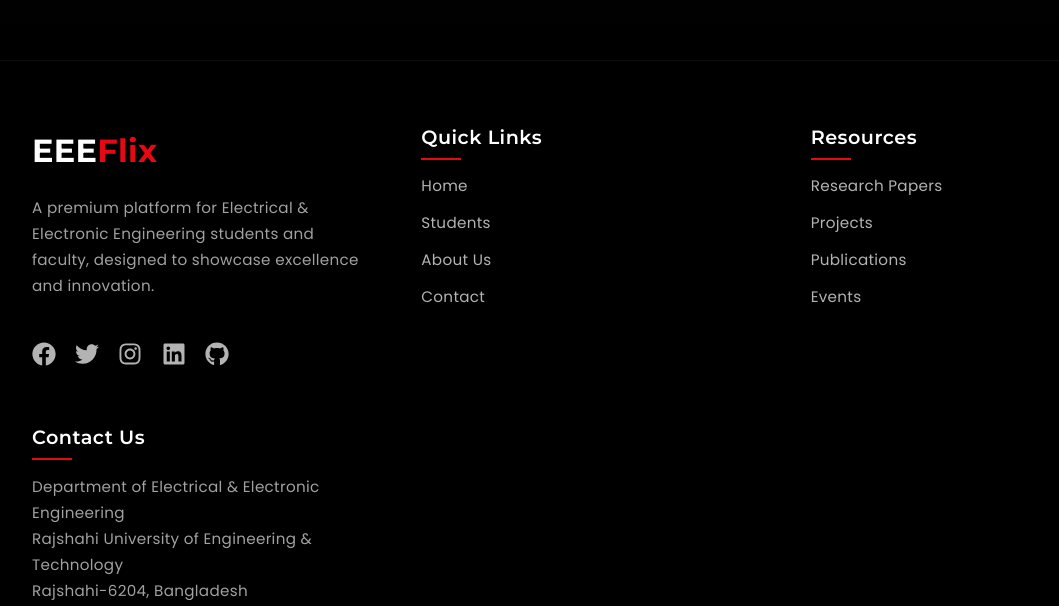
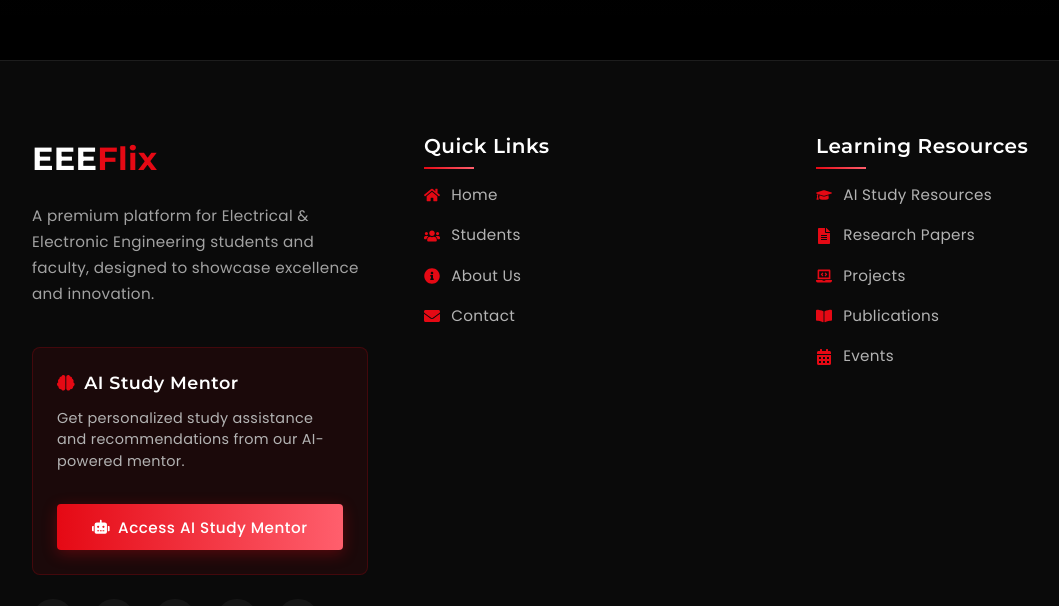
Before and after one commit to shafinkhanruet/eeeflix-app, a React (Create React App) app: page /contact in a window 1280 px wide. Shown: the part 2172-2778 px from the top of the page, without its empty margins (48-1107 px from the left). Built offline with nearby package versions, Linux system fonts and the light colour scheme.

Commit message:
Improve Footer with darker background, icons for links, and add AI Study Mentor feature

```diff
--- a/src/components/Footer.js
+++ b/src/components/Footer.js
@@ -1,17 +1,37 @@
-import React, { useContext } from 'react';
+import React, { useContext, useState } from 'react';
 import styled from 'styled-components';
 import { motion } from 'framer-motion';
-import { FaFacebook, FaTwitter, FaInstagram, FaLinkedin, FaGithub } from 'react-icons/fa';
+import {
+  FaFacebook,
+  FaTwitter,
+  FaInstagram,
+  FaLinkedin,
+  FaGithub,
+  FaHome,
+  FaUsers,
+  FaInfoCircle,
+  FaEnvelope,
+  FaFileAlt,
+  FaLaptopCode,
+  FaBookOpen,
+  FaCalendarAlt,
+  FaPhoneAlt,
+  FaMapMarkerAlt,
+  FaEnvelopeOpenText,
+  FaRobot,
+  FaGraduationCap,
+  FaBrain
+} from 'react-icons/fa';
 import { SoundContext } from '../contexts/SoundContext';
 
 const FooterContainer = styled.footer`
-  background: #000000;
+  background: #0A0A0A;
   backdrop-filter: blur(12px);
-  padding: 4rem 0 2rem;
+  padding: 4.5rem 0 2rem;
   position: relative;
   z-index: 10;
-  border-top: 1px solid rgba(255, 255, 255, 0.05);
-  box-shadow: 0 -4px 30px rgba(0, 0, 0, 0.15);
+  border-top: 1px solid rgba(255, 255, 255, 0.08);
+  box-shadow: 0 -5px 35px rgba(0, 0, 0, 0.25);
 `;
 
 const FooterContent = styled.div`
@@ -20,7 +40,13 @@
   padding: 0 2.5rem;
   display: grid;
   grid-template-columns: repeat(auto-fit, minmax(250px, 1fr));
-  gap: 3rem;
+  gap: 3.5rem;
+
+  @media (max-width: ${props => props.theme.breakpoints.mobile}) {
+    grid-template-columns: 1fr;
+    padding: 0 1.5rem;
+    gap: 2.5rem;
+  }
 `;
 
 const FooterSection = styled.div`
@@ -29,7 +55,7 @@
 `;
 
 const FooterTitle = styled.h3`
-  font-size: 1.2rem;
+  font-size: 1.25rem;
   margin-bottom: 1.5rem;
   color: #FFFFFF;
   position: relative;
@@ -41,50 +67,76 @@
     position: absolute;
     bottom: -10px;
     left: 0;
-    width: 40px;
+    width: 50px;
     height: 2px;
-    background-color: #E50914;
+    background: linear-gradient(90deg, #E50914, #FF5F6D);
   }
 `;
 
 const FooterLink = styled.a`
   color: #B3B3B3;
-  margin-bottom: 0.8rem;
+  margin-bottom: 1rem;
   text-decoration: none;
   transition: all 0.3s ease;
   font-size: 0.95rem;
-  display: inline-block;
+  display: flex;
+  align-items: center;
+  gap: 0.7rem;
+
+  svg {
+    color: #E50914;
+    font-size: 1rem;
+  }
 
   &:hover {
     color: #FFFFFF;
     transform: translateX(5px);
+
+    svg {
+      transform: scale(1.2);
+    }
   }
 `;
 
 const SocialIcons = styled.div`
   display: flex;
   gap: 1.2rem;
-  margin-top: 1rem;
+  margin-top: 1.5rem;
+  flex-wrap: wrap;
 `;
 
 const SocialIcon = styled(motion.a)`
-  color: #B3B3B3;
+  color: #FFFFFF;
   font-size: 1.5rem;
   transition: all 0.3s ease;
+  background: rgba(255, 255, 255, 0.05);
+  border-radius: 50%;
+  width: 42px;
+  height: 42px;
+  display: flex;
+  align-items: center;
+  justify-content: center;
 
   &:hover {
-    color: #E50914;
+    color: #FFFFFF;
+    background: linear-gradient(90deg, #E50914, #FF5F6D);
+    box-shadow: 0 0 15px rgba(229, 9, 20, 0.5);
   }
 `;
 
 const Copyright = styled.div`
   text-align: center;
-  padding-top: 2rem;
-  margin-top: 3rem;
-  border-top: 1px solid rgba(255, 255, 255, 0.05);
+  padding-top: 2.5rem;
+  margin-top: 4rem;
+  border-top: 1px solid rgba(255, 255, 255, 0.08);
   color: #B3B3B3;
   font-size: 0.9rem;
   letter-spacing: 0.5px;
+
+  @media (max-width: ${props => props.theme.breakpoints.mobile}) {
+    margin-top: 2.5rem;
+    padding-top: 1.5rem;
+  }
 `;
 
 const Logo = styled.div`
@@ -107,8 +159,135 @@
   opacity: 0.9;
 `;
 
+const ContactInfo = styled.div`
+  display: flex;
+  flex-direction: column;
+  gap: 1rem;
+`;
+
+const ContactItem = styled.div`
+  display: flex;
+  align-items: flex-start;
+  gap: 1rem;
+
+  svg {
+    color: #E50914;
+    font-size: 1.1rem;
+    margin-top: 0.25rem;
+  }
+
+  p {
+    color: #B3B3B3;
+    font-size: 0.95rem;
+    line-height: 1.5;
+    margin: 0;
+  }
+`;
+
+const ContactForm = styled.div`
+  margin-top: 1.5rem;
+`;
+
+const ContactButton = styled(motion.a)`
+  display: inline-flex;
+  align-items: center;
+  gap: 0.5rem;
+  background: linear-gradient(90deg, #E50914, #FF5F6D);
+  color: #FFFFFF;
+  padding: 0.7rem 1.5rem;
+  border-radius: 4px;
+  text-decoration: none;
+  font-weight: 500;
+  font-size: 0.95rem;
+  margin-top: 1rem;
+  box-shadow: 0 4px 15px rgba(229, 9, 20, 0.3);
+
+  svg {
+    font-size: 1rem;
+  }
+
+  &:hover {
+    box-shadow: 0 6px 20px rgba(229, 9, 20, 0.4);
+  }
+`;
+
+const LegalLinks = styled.div`
+  display: flex;
+  flex-wrap: wrap;
+  gap: 1.5rem;
+  margin-top: 1rem;
+
+  a {
+    color: #8C8C8C;
+    font-size: 0.85rem;
+    text-decoration: none;
+    transition: color 0.3s ease;
+
+    &:hover {
+      color: #FFFFFF;
+    }
+  }
+`;
+
+const StudyMentorSection = styled.div`
+  margin-top: 1rem;
+  padding: 1.5rem;
+  background: rgba(229, 9, 20, 0.08);
+  border-radius: 8px;
+  border: 1px solid rgba(229, 9, 20, 0.2);
+`;
+
+const StudyMentorTitle = styled.h4`
+  font-size: 1.1rem;
+  font-weight: 600;
+  color: #fff;
+  margin-bottom: 0.8rem;
+  display: flex;
+  align-items: center;
+  gap: 0.6rem;
+
+  svg {
+    color: #E50914;
+  }
+`;
+
+const StudyMentorButton = styled(motion.button)`
+  display: inline-flex;
+  align-items: center;
+  justify-content: center;
+  gap: 0.5rem;
+  background: linear-gradient(90deg, #E50914, #FF5F6D);
+  color: #FFFFFF;
+  padding: 0.7rem 1.2rem;
+  border-radius: 4px;
+  border: none;
+  text-decoration: none;
+  font-weight: 500;
+  font-size: 0.95rem;
+  margin-top: 0.8rem;
+  width: 100%;
+  cursor: pointer;
+  box-shadow: 0 4px 15px rgba(229, 9, 20, 0.3);
+
+  svg {
+    font-size: 1.1rem;
+  }
+
+  &:hover {
+    box-shadow: 0 6px 20px rgba(229, 9, 20, 0.4);
+  }
+`;
+
+const StudyMentorText = styled.p`
+  color: #B3B3B3;
+  font-size: 0.9rem;
+  line-height: 1.5;
+`;
+
 const Footer = () => {
   const { playSound } = useContext(SoundContext);
+  const [showApiInfo, setShowApiInfo] = useState(false);
+  const apiKey = 'sk-61066c2ac03f4d2c84e858633f75ce54';
 
   const handleMouseEnter = () => {
     playSound('hover');
@@ -116,6 +295,14 @@
 
   const handleClick = () => {
     playSound('click');
+  };
+
+  const handleAiMentorClick = () => {
+    playSound('click');
+    setShowApiInfo(!showApiInfo);
+    // In a real application, you would implement the AI Study Mentor feature here
+    // using the API key
+    console.log('AI Study Mentor activated with key:', apiKey);
   };
 
   return (
@@ -126,54 +313,83 @@
           <FooterText>
             A premium platform for Electrical & Electronic Engineering students and faculty, designed to showcase excellence and innovation.
           </FooterText>
+
+          <StudyMentorSection>
+            <StudyMentorTitle>
+              <FaBrain /> AI Study Mentor
+            </StudyMentorTitle>
+            <StudyMentorText>
+              Get personalized study assistance and recommendations from our AI-powered mentor.
+            </StudyMentorText>
+            <StudyMentorButton
+              onClick={handleAiMentorClick}
+              onMouseEnter={handleMouseEnter}
+              whileHover={{ scale: 1.03 }}
+              whileTap={{ scale: 0.97 }}
+            >
+              <FaRobot /> {showApiInfo ? 'Hide API Key' : 'Access AI Study Mentor'}
+            </StudyMentorButton>
+
+            {showApiInfo && (
+              <StudyMentorText style={{ marginTop: '0.8rem', fontSize: '0.85rem' }}>
+                Your API Key: <span style={{ color: '#E50914' }}>{apiKey}</span>
+              </StudyMentorText>
+            )}
+          </StudyMentorSection>
+
           <SocialIcons>
             <SocialIcon
-              href="#"
+              href="https://facebook.com"
               target="_blank"
               rel="noopener noreferrer"
               onMouseEnter={handleMouseEnter}
               onClick={handleClick}
-              whileHover={{ y: -5 }}
+              whileHover={{ scale: 1.1 }}
+              whileTap={{ scale: 0.95 }}
             >
               <FaFacebook />
             </SocialIcon>
             <SocialIcon
-              href="#"
+              href="https://twitter.com"
               target="_blank"
               rel="noopener noreferrer"
               onMouseEnter={handleMouseEnter}
               onClick={handleClick}
-              whileHover={{ y: -5 }}
+              whileHover={{ scale: 1.1 }}
+              whileTap={{ scale: 0.95 }}
             >
               <FaTwitter />
             </SocialIcon>
             <SocialIcon
-              href="#"
+              href="https://instagram.com"
               target="_blank"
               rel="noopener noreferrer"
               onMouseEnter={handleMouseEnter}
               onClick={handleClick}
-              whileHover={{ y: -5 }}
+              whileHover={{ scale: 1.1 }}
+              whileTap={{ scale: 0.95 }}
             >
               <FaInstagram />
             </SocialIcon>
             <SocialIcon
-              href="#"
+              href="https://linkedin.com"
               target="_blank"
               rel="noopener noreferrer"
               onMouseEnter={handleMouseEnter}
               onClick={handleClick}
-              whileHover={{ y: -5 }}
+              whileHover={{ scale: 1.1 }}
+              whileTap={{ scale: 0.95 }}
             >
               <FaLinkedin />
             </SocialIcon>
             <SocialIcon
-              href="#"
+              href="https://github.com"
               target="_blank"
               rel="noopener noreferrer"
               onMouseEnter={handleMouseEnter}
               onClick={handleClick}
-              whileHover={{ y: -5 }}
+              whileHover={{ scale: 1.1 }}
+              whileTap={{ scale: 0.95 }}
             >
               <FaGithub />
             </SocialIcon>
@@ -187,77 +403,129 @@
             onMouseEnter={handleMouseEnter}
             onClick={handleClick}
           >
-            Home
+            <FaHome /> Home
           </FooterLink>
           <FooterLink
             href="/students"
             onMouseEnter={handleMouseEnter}
             onClick={handleClick}
           >
-            Students
+            <FaUsers /> Students
           </FooterLink>
           <FooterLink
             href="/about"
             onMouseEnter={handleMouseEnter}
             onClick={handleClick}
           >
-            About Us
+            <FaInfoCircle /> About Us
           </FooterLink>
           <FooterLink
             href="/contact"
             onMouseEnter={handleMouseEnter}
             onClick={handleClick}
           >
-            Contact
+            <FaEnvelope /> Contact
           </FooterLink>
         </FooterSection>
 
         <FooterSection>
-          <FooterTitle>Resources</FooterTitle>
+          <FooterTitle>Learning Resources</FooterTitle>
           <FooterLink
             href="#"
             onMouseEnter={handleMouseEnter}
             onClick={handleClick}
           >
-            Research Papers
+            <FaGraduationCap /> AI Study Resources
           </FooterLink>
           <FooterLink
             href="#"
             onMouseEnter={handleMouseEnter}
             onClick={handleClick}
           >
-            Projects
+            <FaFileAlt /> Research Papers
           </FooterLink>
           <FooterLink
             href="#"
             onMouseEnter={handleMouseEnter}
             onClick={handleClick}
           >
-            Publications
+            <FaLaptopCode /> Projects
           </FooterLink>
           <FooterLink
             href="#"
             onMouseEnter={handleMouseEnter}
             onClick={handleClick}
           >
-            Events
+            <FaBookOpen /> Publications
+          </FooterLink>
+          <FooterLink
+            href="#"
+            onMouseEnter={handleMouseEnter}
+            onClick={handleClick}
+          >
+            <FaCalendarAlt /> Events
           </FooterLink>
         </FooterSection>
 
         <FooterSection>
           <FooterTitle>Contact Us</FooterTitle>
-          <FooterText>
-            Department of Electrical & Electronic Engineering<br />
-            Rajshahi University of Engineering & Technology<br />
-            Rajshahi-6204, Bangladesh<br /><br />
-            Email: head_eee@ruet.ac.bd<br />
-            Phone: +880-721-750742
-          </FooterText>
+          <ContactInfo>
+            <ContactItem>
+              <FaMapMarkerAlt />
+              <p>
+                Department of Electrical & Electronic Engineering<br />
+                Rajshahi University of Engineering & Technology<br />
+                Rajshahi-6204, Bangladesh
+              </p>
+            </ContactItem>
+            <ContactItem>
+              <FaEnvelopeOpenText />
+              <p>head_eee@ruet.ac.bd</p>
+            </ContactItem>
+            <ContactItem>
+              <FaPhoneAlt />
+              <p>+880-721-750742</p>
+            </ContactItem>
+          </ContactInfo>
+          <ContactForm>
+            <ContactButton
+              href="mailto:head_eee@ruet.ac.bd"
+              onMouseEnter={handleMouseEnter}
+              onClick={handleClick}
+              whileHover={{ scale: 1.03 }}
+              whileTap={{ scale: 0.97 }}
+            >
+              <FaEnvelope /> Contact Us
+            </ContactButton>
+          </ContactForm>
         </FooterSection>
       </FooterContent>
 
       <Copyright>
         &copy; {new Date().getFullYear()} EEEFlix. All rights reserved.
+        <LegalLinks>
+          <a
+            href="#"
+            onMouseEnter={handleMouseEnter}
+            onClick={handleClick}
+          >
+            Privacy Policy
+          </a>
+          <a
+            href="#"
+            onMouseEnter={handleMouseEnter}
+            onClick={handleClick}
+          >
+            Terms of Service
+          </a>
+          <a
+            href="#"
+            onMouseEnter={handleMouseEnter}
+            onClick={handleClick}
+          >
+            Cookie Policy
+          </a>
+        </LegalLinks>
       </Copyright>
     </FooterContainer>
   );
```
